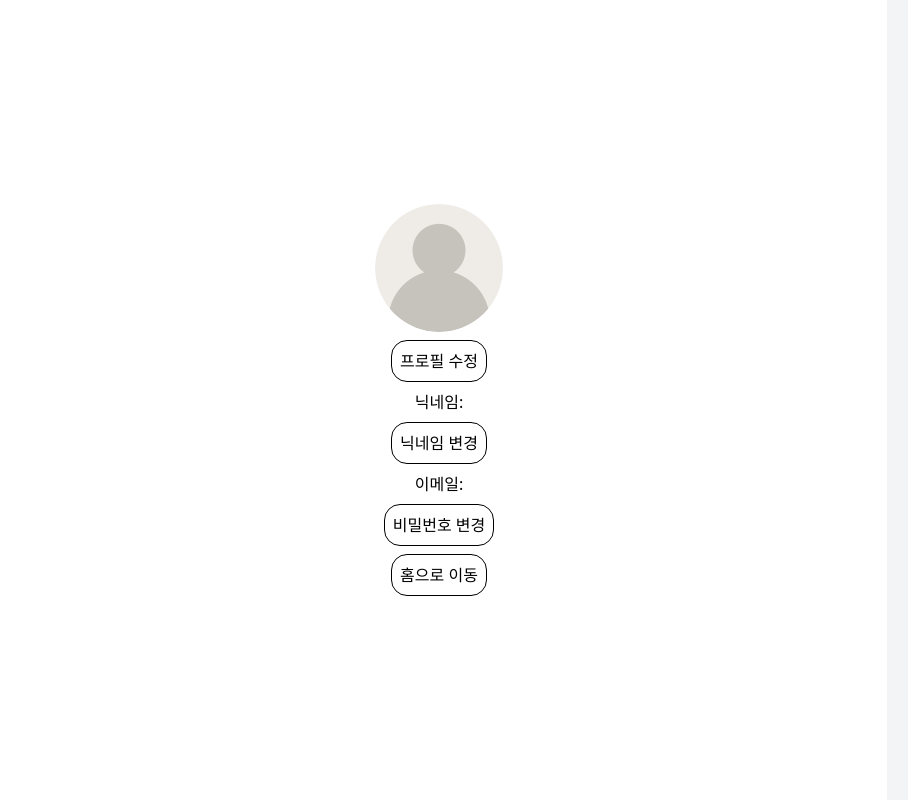
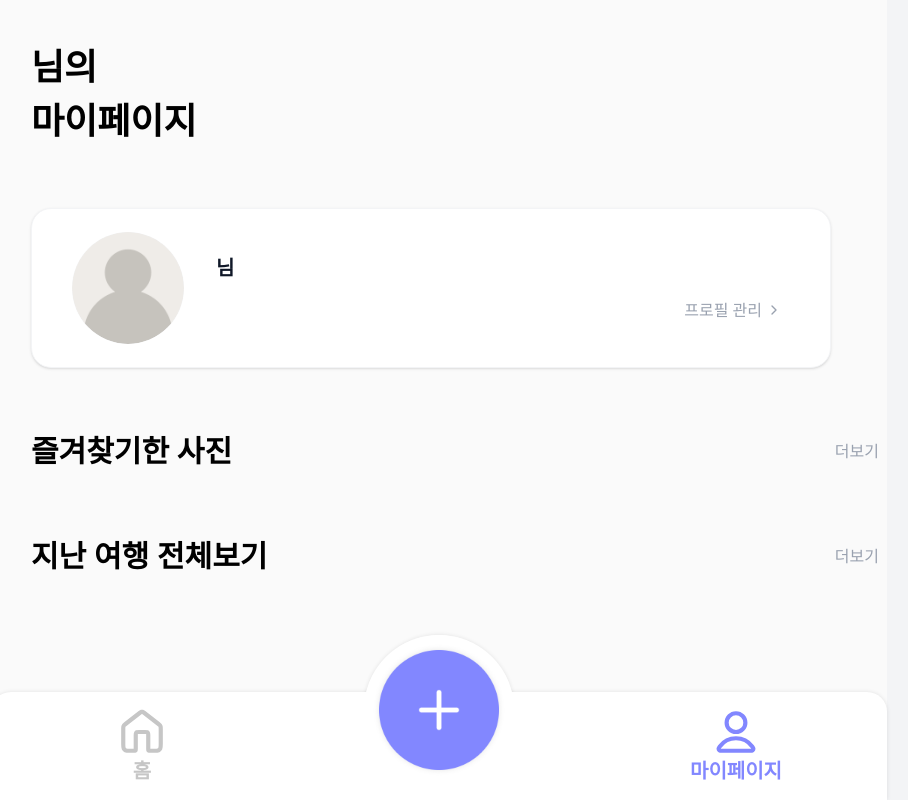
Before and after one commit to Team-Ilmansa/yeogiga-web, a React (Vite) app: page /mypage in a window 1280 px wide. Shown: the top 800 px of the page, without its empty margins (201-1109 px from the left). Built offline with nearby package versions, Linux system fonts and the light colour scheme; no server answers; sample sign-in values are in the browser's storage.

Commit message:
Feature(IL-229): 마이페이지 내 사용자 정보 UI 구현 (#91)

```diff
--- a/package.json
+++ b/package.json
@@ -12,6 +12,7 @@
   "dependencies": {
     "@tailwindcss/vite": "^4.1.5",
     "axios": "^1.9.0",
+    "lucide-react": "^0.535.0",
     "react": "^19.0.0",
     "react-calendar": "^6.0.0",
     "react-dom": "^19.0.0",
--- a/src/components/home/HomeButton.jsx
+++ b/src/components/home/HomeButton.jsx
@@ -1,39 +1,54 @@
+import { useLocation } from 'react-router-dom'
 import createButton from '@/assets/home/createButton.png'
 import HomeIcon from '@/assets/home/HomeIcon'
 import MyPageIcon from '@/assets/home/MyPageIcon'
 
 /**홈 화면 하단 버튼바 */
 const HomeButton = ({ toggleCreateTripModal }) => {
+  const location = useLocation()
+  const currentPath = location.pathname
+
+  const isHomePage = currentPath === '/'
+  const isMyPage = currentPath === '/mypage'
+
+  const homeIconColor = isHomePage
+    ? 'var(--Blue-Scale-blue-500)'
+    : 'var(--Grey-Scale-grey-200)'
+
+  const myPageIconColor = isMyPage
+    ? 'var(--Blue-Scale-blue-500)'
+    : 'var(--Grey-Scale-grey-200)'
+
   return (
     <div>
-      {/* 가운데 버튼 상단 그림자 생성을 위한 요소 */}
+      {/* 가운데 버튼 상단 그림자 */}
       <div className='fixed bottom-0 left-0 flex w-full justify-center'>
         <div className='flex w-4xl items-center justify-around p-[15px]'>
-          <HomeIcon color='var(--Blue-Scale-blue-500)' opacity={0} />
+          <HomeIcon color={homeIconColor} opacity={0} />
           <div className='h-[150px] w-[150px] rounded-full shadow-[0_0_4px_rgba(0,0,0,0.10)]' />
-          <MyPageIcon color='var(--Grey-Scale-grey-200)' opacity={0} />
+          <MyPageIcon color={myPageIconColor} opacity={0} />
         </div>
       </div>
 
       {/* 하단바 배경 */}
       <div className='fixed bottom-0 left-0 flex w-full justify-center'>
         <div className='flex w-4xl items-center justify-around rounded-t-[20px] bg-[var(--Grey-Scale-grey-00)] p-[15px] shadow-[0_0_4px_rgba(0,0,0,0.10)]'>
-          <HomeIcon color='var(--Blue-Scale-blue-500)' opacity={0} />
+          <HomeIcon color={homeIconColor} opacity={0} />
           <div></div>
-          <MyPageIcon color='var(--Grey-Scale-grey-200)' opacity={0} />
+          <MyPageIcon color={myPageIconColor} opacity={0} />
         </div>
       </div>
 
       {/* 하단바 실제 버튼 */}
       <div className='fixed bottom-0 left-0 flex w-full justify-center'>
         <div className='flex w-4xl items-end justify-around rounded-t-[20px] p-[15px]'>
-          <HomeIcon color='var(--Blue-Scale-blue-500)' />
+          <HomeIcon color={homeIconColor} />
           <img
             src={createButton}
             onClick={toggleCreateTripModal}
             className='h-[150px] w-[150px]'
           />
-          <MyPageIcon color='var(--Grey-Scale-grey-200)' />
+          <MyPageIcon color={myPageIconColor} />
         </div>
       </div>
     </div>
--- /dev/null
+++ b/src/components/mypage/FavoritePhotos.jsx
@@ -0,0 +1,16 @@
+import React from 'react'
+
+const FavoritePhotos = () => {
+  // TODO: 즐겨찾기한 이미지 조회 API 연동
+  return (
+    <div className='flex items-center justify-between'>
+      <h1 className='text-3xl leading-normal font-bold'>즐겨찾기한 사진</h1>
+      {/* TODO: 더보기 버튼 클릭 시 UI 구현 */}
+      <button className='flex items-center border-none text-base text-gray-400 hover:text-gray-500'>
+        더보기
+      </button>
+    </div>
+  )
+}
+
+export default FavoritePhotos
--- /dev/null
+++ b/src/components/mypage/PastTrip.jsx
@@ -0,0 +1,16 @@
+import React from 'react'
+
+const PastTrip = () => {
+  // TODO: 추후 지난 여행 전체보기 연동
+  return (
+    <div className='flex items-center justify-between'>
+      <h1 className='text-3xl leading-normal font-bold'>지난 여행 전체보기</h1>
+      {/* TODO: 더보기 버튼 클릭 시 UI 구현 */}
+      <button className='flex items-center border-none text-base text-gray-400 hover:text-gray-500'>
+        더보기
+      </button>
+    </div>
+  )
+}
+
+export default PastTrip
--- /dev/null
+++ b/src/components/mypage/ProfileCard.jsx
@@ -0,0 +1,36 @@
+import { ChevronRight } from 'lucide-react'
+import { useState } from 'react'
+
+const ProfileCard = ({ userInfo }) => {
+  const [previewUrl, setPreviewUrl] = useState('')
+
+  return (
+    <div className='flex h-[160px] w-[800px] items-center rounded-[20px] border border-gray-100 bg-white px-10 shadow-sm'>
+      <div className='mr-8 aspect-square w-35 overflow-hidden rounded-full bg-gray-100'>
+        <img
+          src={previewUrl || '/images/default_profile.png'}
+          alt='프로필'
+          className='h-full w-full rounded-full object-cover'
+        />
+      </div>
+      <div className='flex w-full flex-col justify-center'>
+        <p className='mb-2 text-3xl font-bold text-gray-900'>
+          <p className='text-xl text-gray-900'>
+            <span className='text-3xl font-bold'>{userInfo.nickname}</span> 님
+          </p>
+        </p>
+
+        <div className='flex items-center justify-between'>
+          <p className='text-lg text-gray-500'>{userInfo.email}</p>
+          {/* TODO: 프로필 관리 페이지 or 모달창 연결 예정 */}
+          <button className='flex items-center border-none text-base text-gray-400 hover:text-gray-500'>
+            프로필 관리
+            <ChevronRight size={16} className='ml-1' />
+          </button>
+        </div>
+      </div>
+    </div>
+  )
+}
+
+export default ProfileCard
--- a/src/pages/Home.jsx
+++ b/src/pages/Home.jsx
@@ -203,7 +203,10 @@ const Home = () => {
           ))}
         </fieldset>
       )}
-      <HomeButton toggleCreateTripModal={toggleCreateTripModal} />
+      <HomeButton
+        urrentPage='/'
+        toggleCreateTripModal={toggleCreateTripModal}
+      />
     </div>
   )
 }
--- a/src/pages/MyPage.jsx
+++ b/src/pages/MyPage.jsx
@@ -5,6 +5,12 @@ import { useEffect, useRef, useState } from 'react'
 import useAuth from '@/hooks/useAuth'
 import { useNavigate } from 'react-router-dom'
 import updateProfileApi from '@/apis/users/updateProfileApi'
+import HomeButton from '@/components/home/HomeButton'
+
+import { ChevronRight } from 'lucide-react'
+import ProfileCard from '@/components/mypage/ProfileCard'
+import FavoritePhotos from '@/components/mypage/FavoritePhotos'
+import PastTrip from '@/components/mypage/PastTrip'
 
 const MyPage = () => {
   const [userInfo, setUserInfo] = useState([])
@@ -102,12 +108,24 @@ const MyPage = () => {
   }, [])
 
   return (
+    <>
+      <div className='flex w-full flex-col gap-15 bg-[var(--Grey-Scale-grey-50)] pt-10 pb-50 pl-10'>
+        {/* 마이페이지 유저정보 */}
+        <div>
+          <h1 className='text-4xl leading-normal font-bold'>
+            {userInfo.nickname}님의
+            <br />
+            마이페이지
+          </h1>
+        </div>
+        {/* 프로필카드 */}
+        <ProfileCard userInfo={userInfo} />
+        {/* 즐겨찾기한 사진 */}
+        <FavoritePhotos />
+        {/* 지난 여행 전체보기 */}
+        <PastTrip />
+        {/* TODO: 이외 기능 추가 */}
         <div className='flex h-screen w-screen flex-col items-center justify-center gap-2'>
-      <img
-        src={previewUrl || '/images/default_profile.png'}
-        alt='프로필'
-        className='h-32 w-32 rounded-full object-cover'
-      />
           <button onClick={handleUploadClick}>프로필 수정</button>
           <input
             ref={fileInputRef}
@@ -132,7 +150,7 @@ const MyPage = () => {
           {loginType !== 'SOCIAL' && (
             <>
               <p>이메일: {userInfo.email}</p>
-          <button onClick={togglePasswordInput}>비밀번호 변경</button>
+              <button onClick={togglePasswordInput}>비밀번호 변경</button>x
               {isPasswordInputOpen && (
                 <form
                   onSubmit={updatePassword}
@@ -158,7 +176,10 @@ const MyPage = () => {
             </>
           )}
           <button onClick={() => navigate('/')}>홈으로 이동</button>
+          <HomeButton currentPage='mypage' />
         </div>
+      </div>
+    </>
   )
 }
 
```
Also changed, not shown: 1 other file (tests, documents, lock files or other folders). Lines whose indentation alone changed are shown as unchanged.
